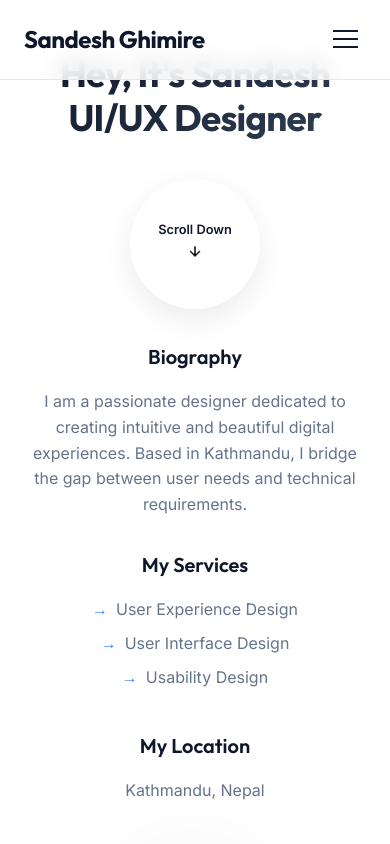
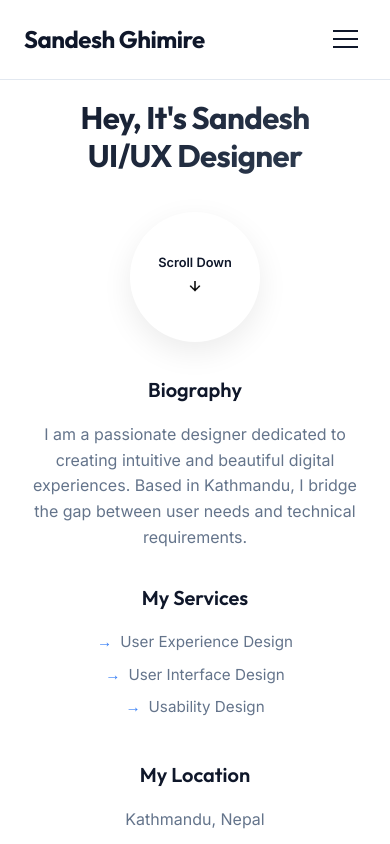
Before and after one commit to Sandesh03-bot/Portfolio, a Next.js app: page / in a window 390 px wide. Shown: the top 844 px of the page. Built offline with nearby package versions, Linux system fonts and the light colour scheme.

Commit message:
Improve responsive design: fix alignments, image sizing, and mobile layouts

```diff
--- a/app/globals.css
+++ b/app/globals.css
@@ -367,13 +367,26 @@ body {
 @media (max-width: 768px) {
     .hero {
         padding-top: 8rem;
-        /* Clear navbar on mobile */
+        padding-bottom: 6rem;
+    }
+}
+
+@media (max-width: 640px) {
+    .hero {
+        padding-top: 6rem;
+        padding-bottom: 4rem;
     }
 }
 
 .hero-header {
     text-align: center;
     margin-bottom: 4rem;
+}
+
+@media (max-width: 768px) {
+    .hero-header {
+        margin-bottom: 3rem;
+    }
 }
 
 .hero-header h1 {
@@ -410,6 +423,22 @@ body {
     transition: transform 0.3s ease, box-shadow 0.3s ease;
     position: relative;
     z-index: 10;
+}
+
+@media (max-width: 768px) {
+    .scroll-down {
+        width: 150px;
+        height: 150px;
+        font-size: 0.8rem;
+    }
+}
+
+@media (max-width: 640px) {
+    .scroll-down {
+        width: 130px;
+        height: 130px;
+        font-size: 0.75rem;
+    }
 }
 
 .scroll-down:hover {
@@ -459,16 +488,25 @@ body {
     gap: 3rem;
 }
 
+@media (max-width: 768px) {
+    .hero-left,
+    .hero-right {
+        gap: 2rem;
+    }
+}
+
 .info-item h3 {
     font-family: var(--font-heading);
     font-size: 1.25rem;
     margin-bottom: 1rem;
     font-weight: 600;
+    text-align: inherit;
 }
 
 .info-item p {
     color: var(--muted-foreground);
     font-size: 1rem;
+    text-align: inherit;
 }
 
 .info-item ul {
@@ -481,11 +519,14 @@ body {
     display: flex;
     align-items: center;
     gap: 0.5rem;
+    font-size: 0.95rem;
+    justify-content: flex-start;
 }
 
 .info-item li::before {
     content: "→";
     color: var(--accent);
+    flex-shrink: 0;
 }
 
 /* CV Page Styles */
@@ -653,32 +694,83 @@ body {
     align-items: start;
 }
 
+@media (max-width: 1024px) {
+    .contact-grid {
+        gap: 4rem;
+    }
+}
+
+@media (max-width: 768px) {
+    .contact-grid {
+        grid-template-columns: 1fr;
+        gap: 4rem;
+    }
+}
+
+@media (max-width: 640px) {
+    .contact-grid {
+        gap: 3rem;
+    }
+}
+
 .contact-info {
     display: flex;
     flex-direction: column;
     gap: 3rem;
 }
 
+@media (max-width: 768px) {
+    .contact-info {
+        gap: 2rem;
+    }
+}
+
 .contact-info h1 {
-    font-size: clamp(1.4rem, 7vw, 4.5rem);
+    font-size: clamp(2.5rem, 7vw, 4.5rem);
     line-height: 1.1;
     margin-top: 1rem;
-    margin-bottom: 3rem;
+    margin-bottom: 2rem;
     font-weight: 800;
     overflow-wrap: break-word;
 }
 
+@media (max-width: 768px) {
+    .contact-info h1 {
+        font-size: 2.5rem;
+        margin-bottom: 1.5rem;
+    }
+}
+
+@media (max-width: 640px) {
+    .contact-info h1 {
+        font-size: 2rem;
+    }
+}
+
 .contact-detail-text {
-    font-size: 1.5rem;
-    line-height: 1.5;
+    font-size: 1.125rem;
+    line-height: 1.6;
     color: var(--muted-foreground);
     margin-bottom: 2rem;
 }
 
+@media (max-width: 768px) {
+    .contact-detail-text {
+        font-size: 1rem;
+    }
+}
+
 .contact-methods h2 {
-    font-size: 2rem;
+    font-size: 1.75rem;
     margin-bottom: 0.5rem;
     line-height: 1.2;
+    font-weight: 700;
+}
+
+@media (max-width: 768px) {
+    .contact-methods h2 {
+        font-size: 1.5rem;
+    }
 }
 
 .contact-social-links {
@@ -687,45 +779,43 @@ body {
     font-size: 0.875rem;
     font-weight: 700;
     letter-spacing: 0.1em;
+    flex-wrap: wrap;
+}
+
+@media (max-width: 640px) {
+    .contact-social-links {
+        gap: 1rem;
+        font-size: 0.75rem;
+    }
 }
 
 .contact-social-links a {
     color: var(--foreground);
     text-decoration: none;
     transition: color 0.3s ease;
+    white-space: nowrap;
 }
 
 .contact-social-links a:hover {
     color: var(--accent);
 }
 
-@media (max-width: 1024px) {
-    .contact-grid {
-        gap: 3rem;
-    }
+.contact-form-card {
+    background: var(--muted);
+    padding: 3rem;
+    border-radius: var(--radius);
+    border: 1px solid var(--border);
+}
 
-    .contact-info h1 {
-        font-size: 3.5rem;
+@media (max-width: 768px) {
+    .contact-form-card {
+        padding: 2rem;
     }
 }
 
-@media (max-width: 768px) {
-    .contact-grid {
-        grid-template-columns: 1fr;
-        gap: 4rem;
-    }
-
-    .contact-info h1 {
-        font-size: 3rem;
-        margin-bottom: 2rem;
-    }
-
-    .contact-detail-text {
-        font-size: 1.25rem;
-    }
-
+@media (max-width: 640px) {
     .contact-form-card {
-        padding: 2.5rem 1.5rem !important;
+        padding: 1.5rem;
     }
 }
 
@@ -778,33 +868,44 @@ body {
 }
 
 .image-wrapper {
-    width: 24rem;
-    height: 30rem;
+    width: 100%;
+    max-width: 24rem;
+    height: auto;
+    aspect-ratio: 4 / 5;
     background: var(--muted);
     border-radius: 12rem 12rem 0 0;
     display: flex;
     align-items: flex-end;
     justify-content: center;
     position: relative;
-    overflow: visible;
+    overflow: hidden;
+    margin: 0 auto;
 }
 
 .image-wrapper img {
     width: 100%;
-    height: auto;
-    object-fit: contain;
+    height: 100%;
+    object-fit: cover;
+    object-position: center bottom;
     z-index: 10;
     filter: drop-shadow(0 20px 50px rgba(0, 0, 0, 0.1));
 }
 
+@media (max-width: 1024px) {
+    .image-wrapper {
+        max-width: 20rem;
+    }
+}
+
 @media (max-width: 768px) {
     .image-wrapper {
-        width: 18rem;
-        height: 22rem;
+        max-width: 16rem;
     }
+}
 
-    .image-wrapper img {
-        height: 110%;
+@media (max-width: 640px) {
+    .image-wrapper {
+        max-width: 14rem;
     }
 }
 
@@ -828,6 +929,12 @@ body {
     gap: 1rem;
 }
 
+@media (max-width: 768px) {
+    .stat-number {
+        justify-content: center;
+    }
+}
+
 .stat-number img {
     width: 2rem;
     height: 2rem;
@@ -846,9 +953,33 @@ section {
     padding: 8rem 0;
 }
 
+@media (max-width: 1024px) {
+    section {
+        padding: 6rem 0;
+    }
+}
+
+@media (max-width: 768px) {
+    section {
+        padding: 4rem 0;
+    }
+}
+
+@media (max-width: 640px) {
+    section {
+        padding: 3rem 0;
+    }
+}
+
 .section-header {
     text-align: center;
     margin-bottom: 5rem;
+}
+
+@media (max-width: 768px) {
+    .section-header {
+        margin-bottom: 3rem;
+    }
 }
 
 .section-header h2 {
@@ -858,11 +989,30 @@ section {
     margin-bottom: 1.25rem;
 }
 
+@media (max-width: 1024px) {
+    .section-header h2 {
+        font-size: 2.5rem;
+    }
+}
+
+@media (max-width: 768px) {
+    .section-header h2 {
+        font-size: 2rem;
+    }
+}
+
 .section-header p {
     color: var(--muted-foreground);
     font-size: 1.125rem;
     max-width: 42rem;
     margin: 0 auto;
+    line-height: 1.6;
+}
+
+@media (max-width: 768px) {
+    .section-header p {
+        font-size: 1rem;
+    }
 }
 
 /* Services */
@@ -872,12 +1022,34 @@ section {
     gap: 2rem;
 }
 
+@media (max-width: 1024px) {
+    .services-grid {
+        gap: 1.5rem;
+    }
+}
+
+@media (max-width: 768px) {
+    .services-grid {
+        grid-template-columns: 1fr;
+        gap: 2rem;
+    }
+}
+
 .service-card {
     background: white;
     padding: 3rem;
     border-radius: var(--radius);
     border: 1px solid var(--border);
     transition: all 0.3s ease;
+    display: flex;
+    flex-direction: column;
+    height: 100%;
+}
+
+@media (max-width: 768px) {
+    .service-card {
+        padding: 2rem;
+    }
 }
 
 .service-card:hover {
@@ -890,17 +1062,46 @@ section {
     width: 3.5rem;
     height: 3.5rem;
     margin-bottom: 2rem;
+    object-fit: contain;
 }
 
 .service-card h3 {
     font-family: var(--font-heading);
     font-size: 1.5rem;
     margin-bottom: 1rem;
+    line-height: 1.3;
+}
+
+@media (max-width: 768px) {
+    .service-card h3 {
+        font-size: 1.25rem;
+    }
 }
 
 .service-card p {
     color: var(--muted-foreground);
     margin-bottom: 2rem;
+    flex-grow: 1;
+    font-size: 0.95rem;
+    line-height: 1.6;
+}
+
+/* Project Cards */
+.project-card {
+    transition: all 0.3s ease;
+}
+
+.project-card:hover {
+    transform: translateY(-5px);
+    box-shadow: 0 20px 50px rgba(0, 0, 0, 0.1);
+}
+
+.project-img {
+    transition: transform 0.5s ease;
+}
+
+.project-card:hover .project-img {
+    transform: scale(1.05);
 }
 
 .read-more {
@@ -940,9 +1141,15 @@ section {
 .site-footer {
     background: #0a0a0a;
     color: white;
-    padding: 6rem 0 3rem;
+    padding: 6rem 0 2rem;
     position: relative;
     overflow: hidden;
+}
+
+@media (max-width: 768px) {
+    .site-footer {
+        padding: 4rem 0 2rem;
+    }
 }
 
 .footer-grid {
@@ -950,6 +1157,26 @@ section {
     grid-template-columns: 2fr 1fr 1fr 1.5fr;
     gap: 4rem;
     margin-bottom: 4rem;
+}
+
+@media (max-width: 1024px) {
+    .footer-grid {
+        gap: 3rem;
+    }
+}
+
+@media (max-width: 768px) {
+    .footer-grid {
+        grid-template-columns: repeat(2, 1fr);
+        gap: 3rem;
+    }
+}
+
+@media (max-width: 640px) {
+    .footer-grid {
+        grid-template-columns: 1fr;
+        gap: 3rem;
+    }
 }
 
 .footer-logo {
@@ -1047,6 +1274,17 @@ section {
     align-items: center;
     padding-top: 2rem;
     border-top: 1px solid rgba(255, 255, 255, 0.05);
+    gap: 2rem;
+    flex-wrap: wrap;
+}
+
+@media (max-width: 768px) {
+    .footer-bottom {
+        flex-direction: column;
+        align-items: center;
+        text-align: center;
+        gap: 1.5rem;
+    }
 }
 
 .footer-bottom p {
@@ -1186,6 +1424,7 @@ section {
     display: grid;
     grid-template-columns: repeat(3, 1fr);
     gap: 2.5rem;
+    align-items: center;
 }
 
 .grid-4-col {
@@ -1200,25 +1439,10 @@ section {
     gap: 2rem;
 }
 
-.section-padding {
-    padding: 8rem 0;
-}
-
-.fluid-h1 {
-    font-size: clamp(2.3rem, 8vw, 4.5rem) !important;
-    line-height: 1.1;
-    font-weight: 800;
-}
-
-.fluid-h2 {
-    font-size: clamp(1.8rem, 6vw, 3rem) !important;
-    line-height: 1.2;
-    font-weight: 700;
-}
-
-.fluid-p {
-    font-size: clamp(1rem, 2vw, 1.25rem);
-    line-height: 1.8;
+@media (max-width: 1200px) {
+    .grid-3-col {
+        gap: 2rem;
+    }
 }
 
 @media (max-width: 1024px) {
@@ -1228,25 +1452,21 @@ section {
 
     .grid-3-col {
         grid-template-columns: 1fr 1fr;
+        gap: 2rem;
     }
 }
 
 @media (max-width: 768px) {
-
     .grid-2-col,
     .grid-3-col,
     .grid-4-col,
     .stats-grid {
-        grid-template-columns: 1fr !important;
+        grid-template-columns: 1fr;
         gap: 3rem;
     }
 
-    .section-padding {
-        padding: 4rem 0;
-    }
-
     .stats-grid {
-        grid-template-columns: 1fr 1fr !important;
+        grid-template-columns: 1fr 1fr;
     }
 
     .hero-header {
@@ -1256,11 +1476,13 @@ section {
 
 @media (max-width: 480px) {
     .stats-grid {
-        grid-template-columns: 1fr !important;
+        grid-template-columns: 1fr;
     }
 
-    .section-padding {
-        padding: 3rem 0;
+    .grid-2-col,
+    .grid-3-col,
+    .grid-4-col {
+        gap: 2rem;
     }
 }
 /* Helper Utilities */
@@ -1270,16 +1492,25 @@ section {
 
 @media (max-width: 768px) {
     .text-center-mobile {
-        text-align: center !important;
+        text-align: center;
     }
 
-    .text-center-mobile * {
-        justify-content: center !important;
+    .text-center-mobile h3 {
+        text-align: center;
+    }
+
+    .text-center-mobile p {
+        text-align: center;
     }
 
     .info-item ul {
         display: flex;
         flex-direction: column;
         align-items: center;
+        text-align: center;
+    }
+
+    .info-item li {
+        justify-content: center;
     }
 }
```
